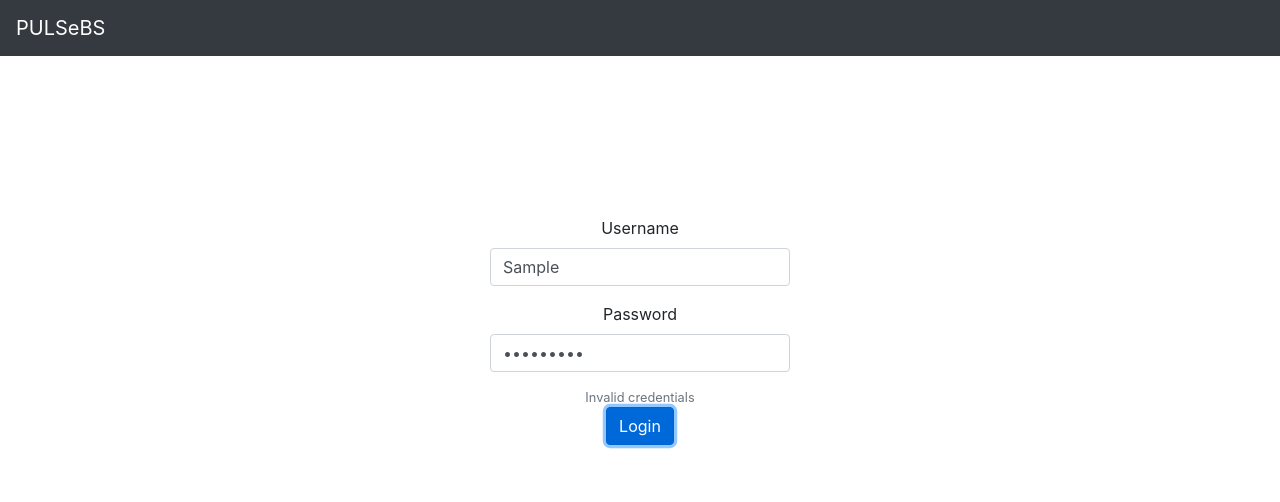
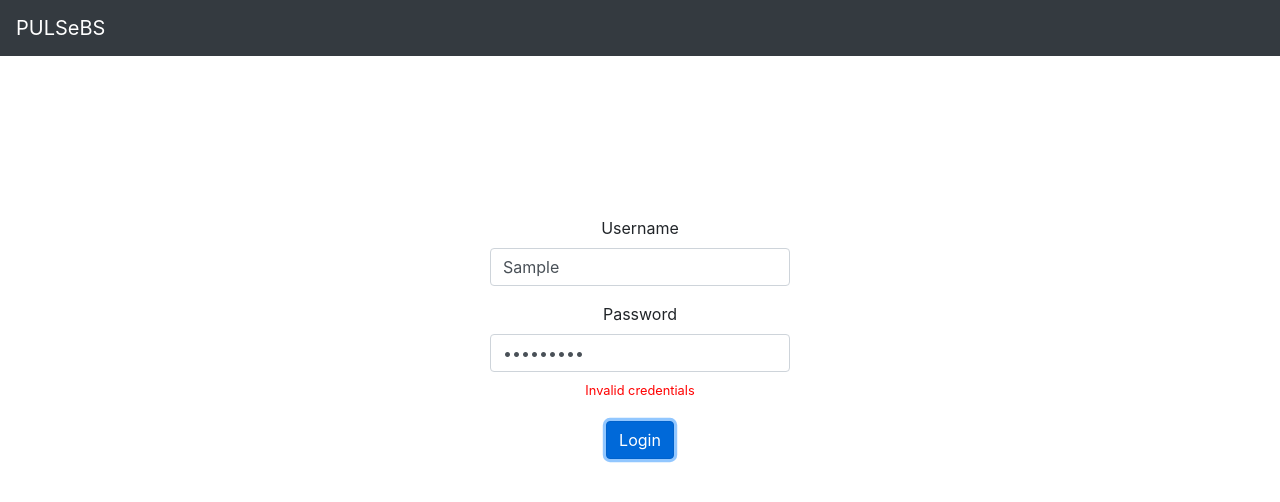
Before and after one commit to s277945/PULSeBS_12, a React (Create React App) app in the folder frontend/: page /login in a window 1280 px wide. Both pictures are taken after typing "Sample", "Sample123" into the empty fields and a click on the button "Login". Shown: the top 502 px of the page. Built offline with nearby package versions, Linux system fonts and the light colour scheme; no server answers.

Commit message:
P1-29 login changes

```diff
--- a/frontend/src/App.js
+++ b/frontend/src/App.js
@@ -38,7 +38,6 @@ class App extends Component {
         <MainContext.Provider value={{userName: this.state.userName, userType: this.state.userType, setUserName: this.setUserName, setUserType: this.setUserType}}>
           <MainContext.Consumer>
             {(value)=>{
-              console.log(value);
               return (
                   <Switch>
                     <Route path='/login'  render={(props) => (<Login {...props} context={value}/>)}></Route>
--- a/frontend/src/pages/Login.js
+++ b/frontend/src/pages/Login.js
@@ -15,9 +15,10 @@ export class Login extends Component {
     }
 
     componentDidMount(){
-        console.log(this.props.context);
-        if (this.props.context.userName && this.props.context.userType) {
-            this.props.context.userType==='s' ? this.setRedirect(2) : this.setRedirect(1);//check context for login data and set redirect value accordingly
+        console.log(this.props.context.userName!==null);
+        if (this.props.context.userName!==null && this.props.context.userType!==null) {
+            console.log(this.props.context);
+            this.props.context.userType==="s" ? this.setRedirect(2) : this.setRedirect(1); //check context for login data and set redirect value accordingly
         }
     }
 
@@ -90,11 +91,12 @@ export class Login extends Component {
                     <Form.Group controlId="formBasicPassword">
                         <Form.Label>Password</Form.Label>
                         <Form.Control type="password" placeholder="Password" onChange={this.passwordChange} value={this.state.password}/>
+                        {   this.state.showErr
+                            ? <><Form.Text style={{color: "red", paddingTop: "5px", paddingBottom: "5px"}}>Invalid credentials</Form.Text></>
+                            : null
+                        }
                     </Form.Group>
-                    {   this.state.showErr
-                        ? <><Form.Text className="text-muted"  style={{color: "red"}}>Invalid credentials</Form.Text></>
-                        : null
-                    }
+
                     <Button variant="primary" type="submit" onClick={this.handleLogin}>
                         Login
                     </Button>
```
